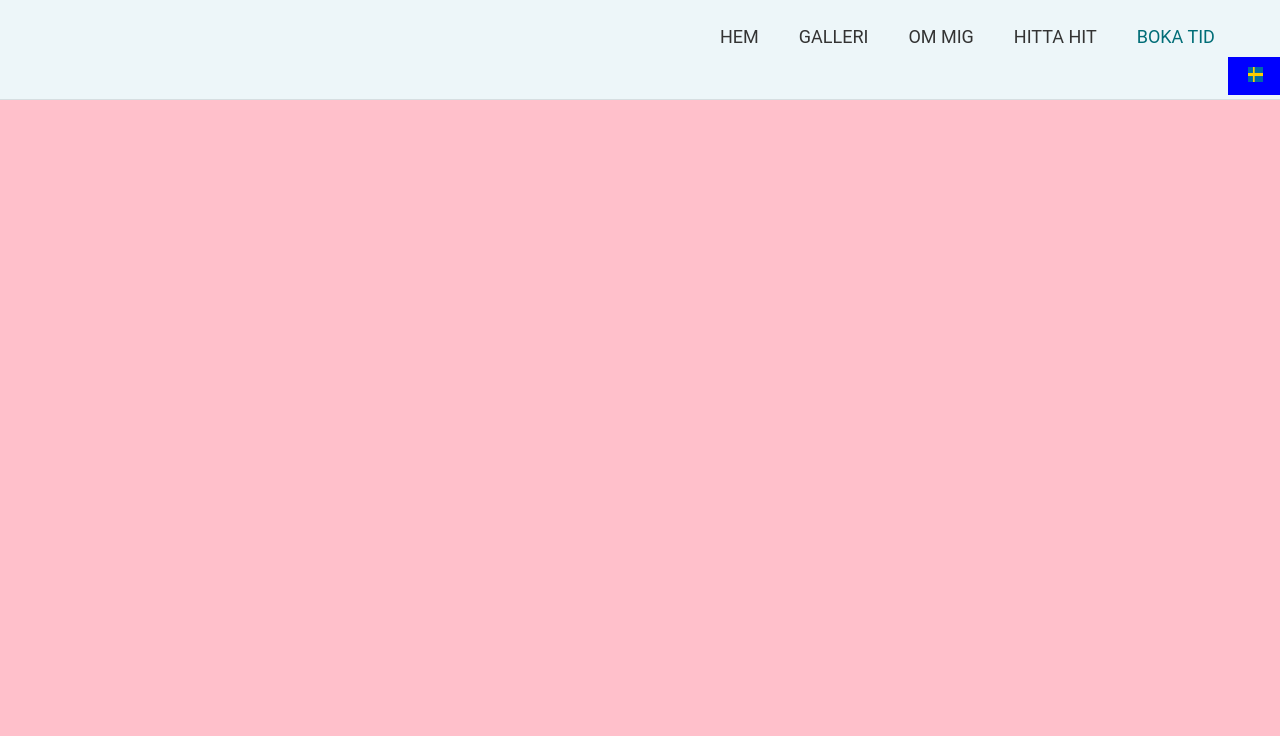
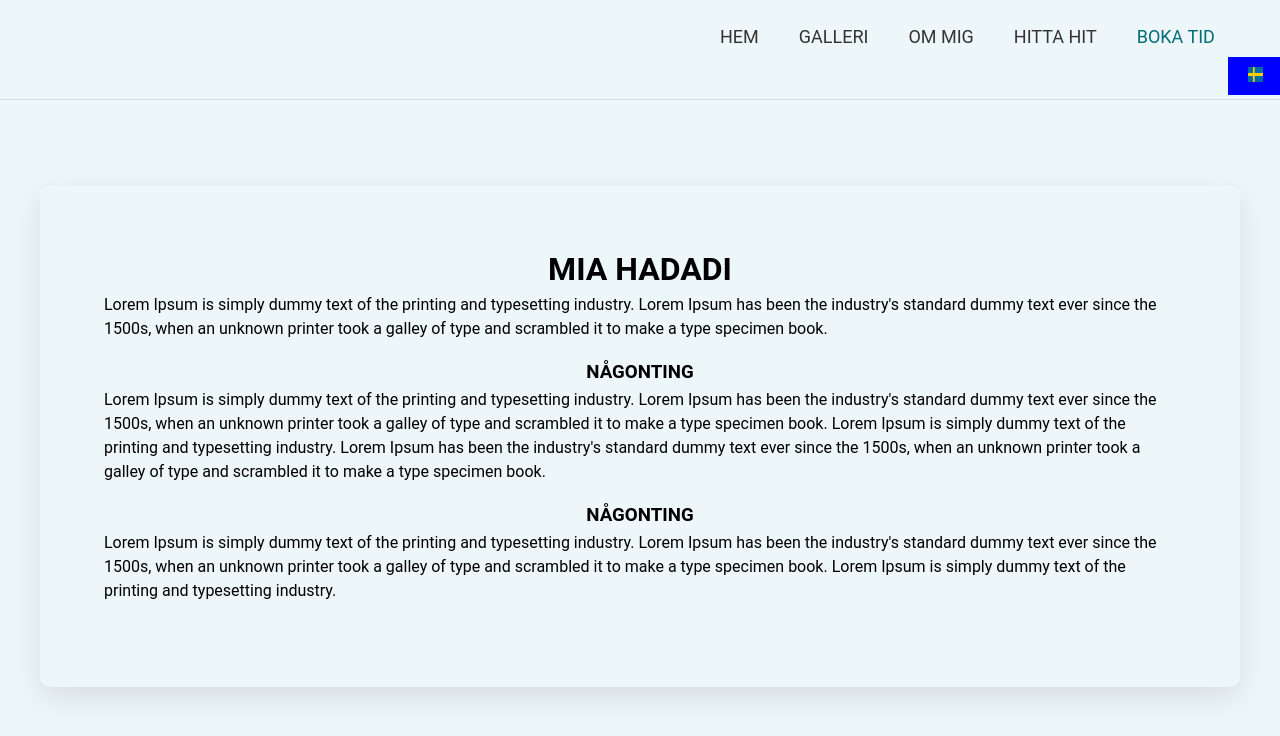
Before and after one commit to alkeal/Projekt-LIA, a React (Vite) app: page /Aboutpage in a window 1280 px wide. Shown: the top 736 px of the page. Built offline with nearby package versions, Linux system fonts and the light colour scheme.

Commit message:
aboutpage with css edit

```diff
--- a/src/pages/Aboutpage.jsx
+++ b/src/pages/Aboutpage.jsx
@@ -1,9 +1,42 @@
-import React from 'react'
+import React from "react";
+import "../styles/pages/Aboutpage.css";
 
-export default function AboutPage() {
+export default function Aboutpage() {
   return (
-    <div className='about-page'>
+    <div className="about-page">
+      <div className="about-container">
+        {/* IMAGE */}
+        <div className="about-content">
+          <h1> MIA HADADI </h1>
+          <p>
+            Lorem Ipsum is simply dummy text of the printing and typesetting
+            industry. Lorem Ipsum has been the industry's standard dummy text
+            ever since the 1500s, when an unknown printer took a galley of type
+            and scrambled it to make a type specimen book.
+          </p>
 
+          <h3> NÅGONTING </h3>
+          <p>
+            Lorem Ipsum is simply dummy text of the printing and typesetting
+            industry. Lorem Ipsum has been the industry's standard dummy text
+            ever since the 1500s, when an unknown printer took a galley of type
+            and scrambled it to make a type specimen book. Lorem Ipsum is simply
+            dummy text of the printing and typesetting industry. Lorem Ipsum has
+            been the industry's standard dummy text ever since the 1500s, when
+            an unknown printer took a galley of type and scrambled it to make a
+            type specimen book.
+          </p>
+
+          <h3> NÅGONTING </h3>
+          <p>
+            Lorem Ipsum is simply dummy text of the printing and typesetting
+            industry. Lorem Ipsum has been the industry's standard dummy text
+            ever since the 1500s, when an unknown printer took a galley of type
+            and scrambled it to make a type specimen book. Lorem Ipsum is simply
+            dummy text of the printing and typesetting industry.{" "}
+          </p>
+        </div>
+      </div>
     </div>
-  )
+  );
 }
--- a/src/styles/pages/Aboutpage.css
+++ b/src/styles/pages/Aboutpage.css
@@ -0,0 +1,90 @@
+
+* {
+    margin: 0;
+    padding: 0;
+    box-sizing: border-box;
+    font-family: 'Roboto', sans-serif;
+
+}
+
+.about-page {
+    position: relative;
+    width: 100%;
+    height: 100vh;
+    overflow: hidden;
+    display: flex;
+    display: flex;
+    align-items: center;
+    justify-content: center;
+    background: #EDF6F9;
+}
+
+.about-container {
+    max-width: 1200px;
+    width: 100%;
+    height: auto;
+    padding: 4rem;
+    box-shadow: 0 10px 30px rgba(0, 0, 0, 0.1);
+    border-radius: 10px;
+    animation: slideUp 0.5s ease-out forwards;
+    margin-bottom: 10%;
+}
+
+.about-content {
+    opacity: 0;
+    transform: translateY(20px);
+    animation: fadeInUp 0.5s ease-out 0.5s forwards;
+
+}
+
+@keyframes fadeInUp {
+    to {
+      opacity: 1;
+      transform: translateY(0);
+    }
+  }
+
+  @keyframes slideUp {
+    0% {
+      transform: translateY(40px);
+      opacity: 0;
+    }
+    100% {
+      transform: translateY(0);
+      opacity: 1;
+    }
+  }
+
+
+.about-content h1, .about-content h3 {
+    text-align: center;
+    margin-bottom: 5px;
+
+}
+
+.about-content p {
+    margin-bottom: 20px;
+    line-height: 1.5;
+    font-size: 16px;
+}
+
+@media screen and (max-width: 768px) {
+    .about-content {
+        top: 2%;
+        left: 1%;
+        width: 90%;
+        padding: 15px;
+    }
+
+    .about-content h1 {
+        font-size: 24px;
+    }
+
+    .about-content h3 {
+        font-size: 20px;
+    }
+
+    .about-content p {
+        font-size: 14px;
+    }
+}
--- a/src/styles/pages/Homepage.css
+++ b/src/styles/pages/Homepage.css
@@ -16,7 +16,6 @@ body {
     flex-direction: column;
     align-items: center;
     width: 100%;
-    font-family: 'Poppins', sans-serif;
     background: #EDF6F9;
 }
 
```
